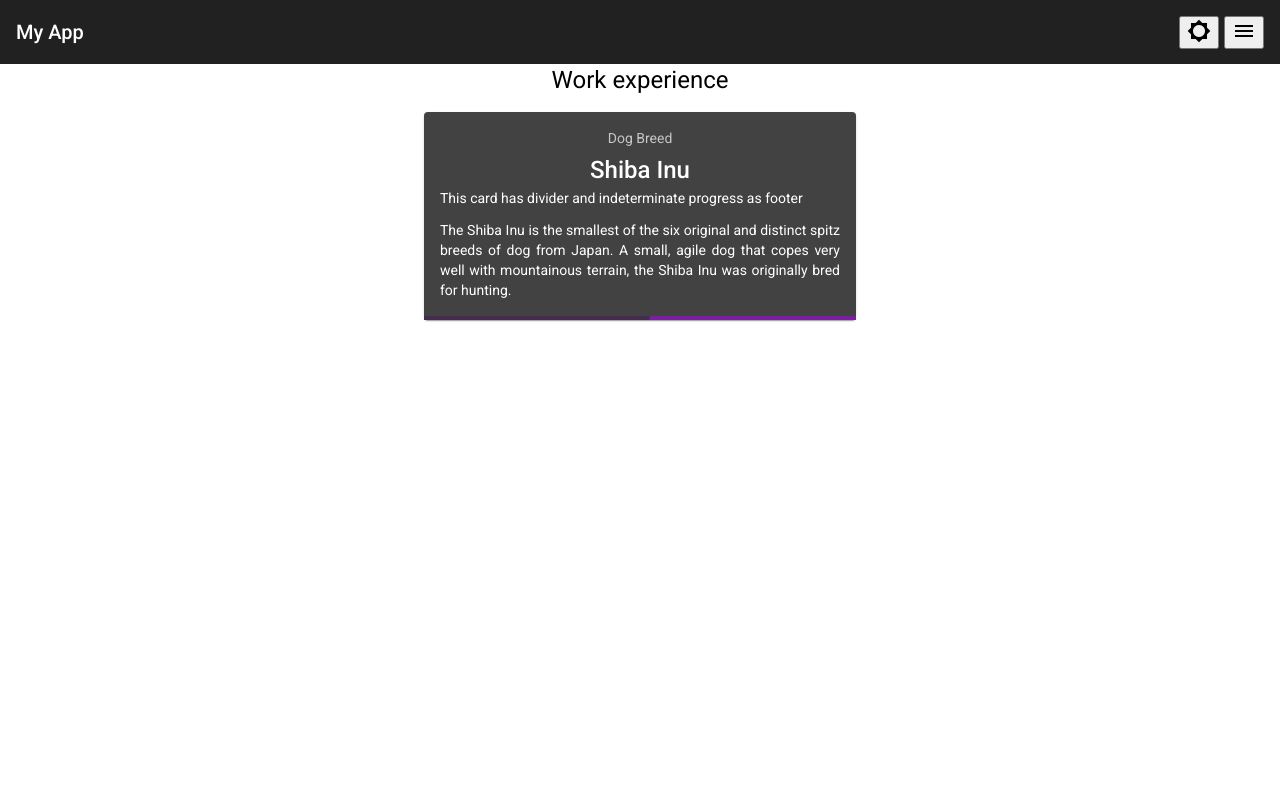
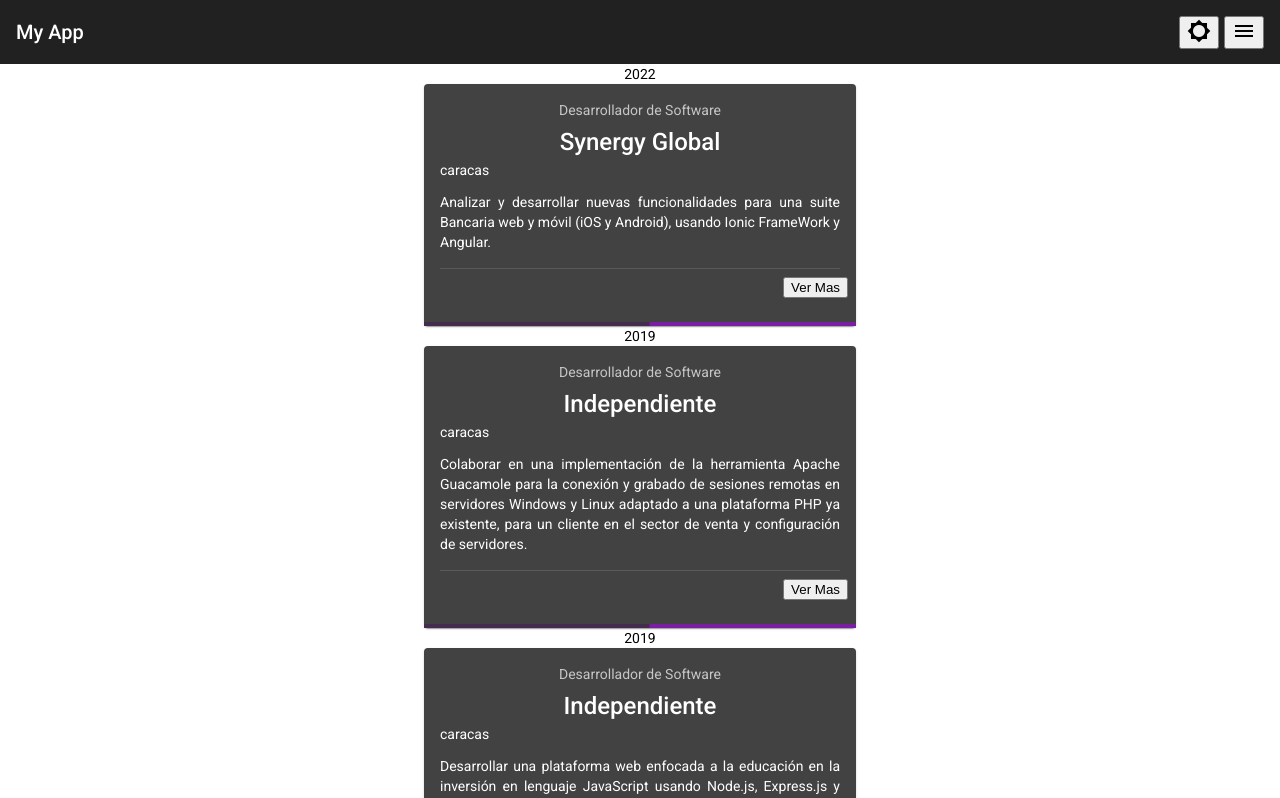
Before and after one commit to juanSalazar33/page, an Angular app: page /home in a window 1280 px wide. Shown: the top 798 px of the page. Built offline with nearby package versions, Linux system fonts and the light colour scheme.

Commit message:
set experiences in card from home module

```diff
--- a/src/app/components/card/card.component.html
+++ b/src/app/components/card/card.component.html
@@ -1,11 +1,14 @@
 <mat-card class="example-card">
-  <mat-card-subtitle class="sub-title">Dog Breed</mat-card-subtitle>
-  <mat-card-title class="title">Shiba Inu</mat-card-title>
+  <mat-card-subtitle class="sub-title">{{role}}</mat-card-subtitle>
+  <mat-card-title class="title">{{title}}</mat-card-title>
   <mat-card-content>
-    <p>This card has divider and indeterminate progress as footer</p>
-    <p>{{ longText }}</p>
+    <p>{{locate}}</p>
+    <p>{{firstActivity}}</p>
   </mat-card-content>
-  <!-- <mat-divider inset></mat-divider> -->
+  <mat-divider inset></mat-divider>
+  <mat-card-actions align="end">
+    <button mat-button>Ver Mas</button>
+  </mat-card-actions>
   <mat-card-footer>
     <mat-progress-bar mode="indeterminate"></mat-progress-bar>
   </mat-card-footer>
--- a/src/app/components/card/card.component.ts
+++ b/src/app/components/card/card.component.ts
@@ -1,4 +1,4 @@
-import { Component, OnInit } from '@angular/core';
+import { Component, Input, OnInit } from '@angular/core';
 import { MatCardModule } from '@angular/material/card';
 import {MatDividerModule} from '@angular/material/divider';
 import {MatProgressBarModule} from '@angular/material/progress-bar';
@@ -11,11 +11,11 @@
   styleUrls: ['./card.component.scss']
 })
 export class CardComponent implements OnInit {
-  longText = `The Shiba Inu is the smallest of the six original and distinct spitz breeds of dog
-  from Japan. A small, agile dog that copes very well with mountainous terrain, the Shiba Inu was
-  originally bred for hunting.`;
+  @Input() title?: string
+  @Input() role?: string
+  @Input() locate?: string
+  @Input() firstActivity?: string
   constructor() { }
-
   ngOnInit(): void {
   }
 
--- a/src/app/data/data.ts
+++ b/src/app/data/data.ts
@@ -1,5 +1,4 @@
 import { Experience } from "../models";
-
 export const experiences: Experience[] = [
     {
         title: 'Synergy Global',
--- a/src/app/modules/home/home.component.html
+++ b/src/app/modules/home/home.component.html
@@ -1,4 +1,12 @@
-<section>
-    <h1>Work experience</h1>
-    <app-card></app-card>
+<section
+    *ngFor="let experience of experiences"
+>
+    {{experience.date[1]}}
+    <app-card
+        [title]="experience.title"
+        [role]="experience.role"
+        [locate]="experience.locate"
+        [firstActivity]="experience.activities[0]"
+    ></app-card>
+
 </section>
--- a/src/app/modules/home/home.component.ts
+++ b/src/app/modules/home/home.component.ts
@@ -1,15 +1,21 @@
 import { Component, OnInit } from '@angular/core';
-
+import { Experience } from 'src/app/models';
+import { ExperienceService } from 'src/app/services/experience.service';
 @Component({
   selector: 'app-home',
   templateUrl: './home.component.html',
   styleUrls: ['./home.component.scss']
 })
 export class HomeComponent implements OnInit {
+  experiences: Experience[] = []
 
-  constructor() { }
+  constructor(private experienceService: ExperienceService){ }
+  getExperiences(): void {
+    this.experiences = this.experienceService.getExperiences()
 
+  }
   ngOnInit(): void {
+    this.getExperiences()
   }
 
 }
--- /dev/null
+++ b/src/app/services/experience.service.ts
@@ -0,0 +1,15 @@
+import { Injectable } from '@angular/core';
+import { experiences } from '../data';
+import { Experience } from '../models';
+
+@Injectable({
+  providedIn: 'root'
+})
+export class ExperienceService {
+  experiencesList: Experience[] = experiences
+
+  getExperiences(): Experience[] {
+    return this.experiencesList;
+  }
+  constructor() { }
+}
```
Also changed, not shown: 1 other file (tests, documents, lock files or other folders).
